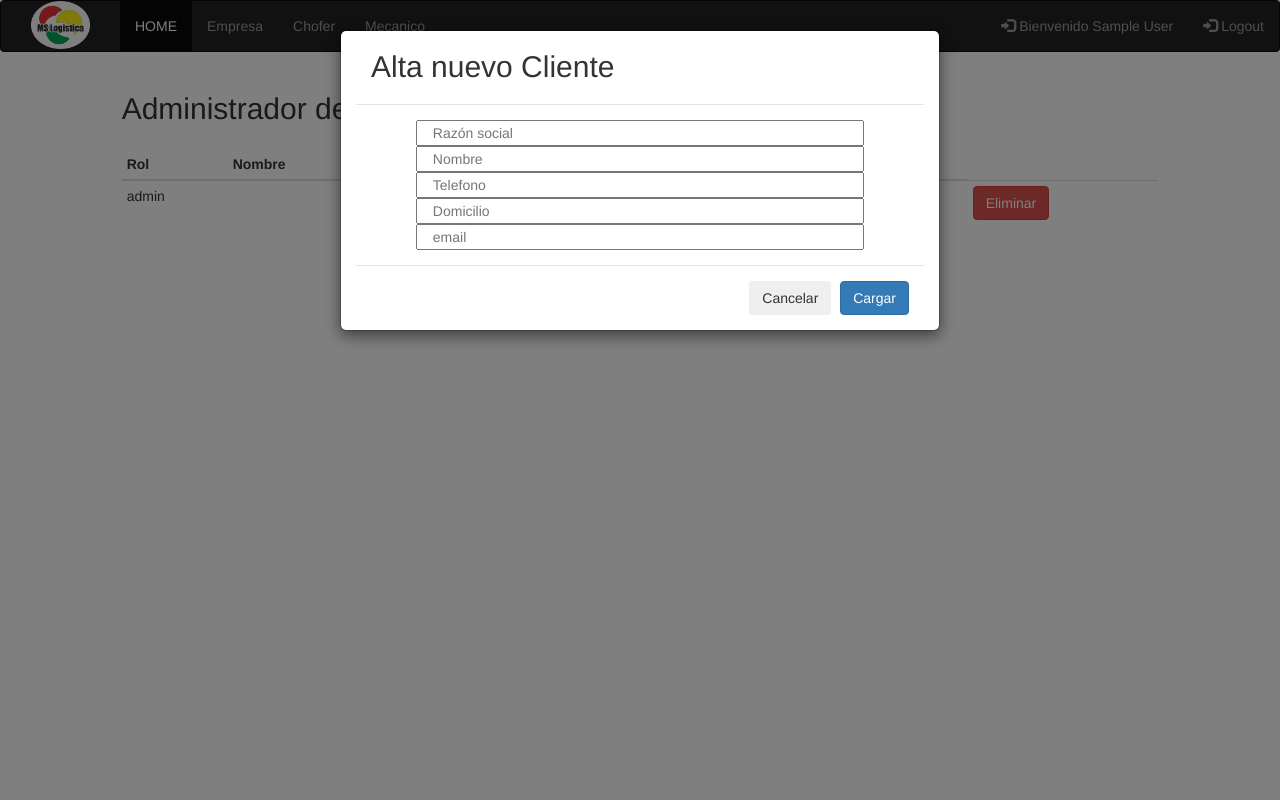
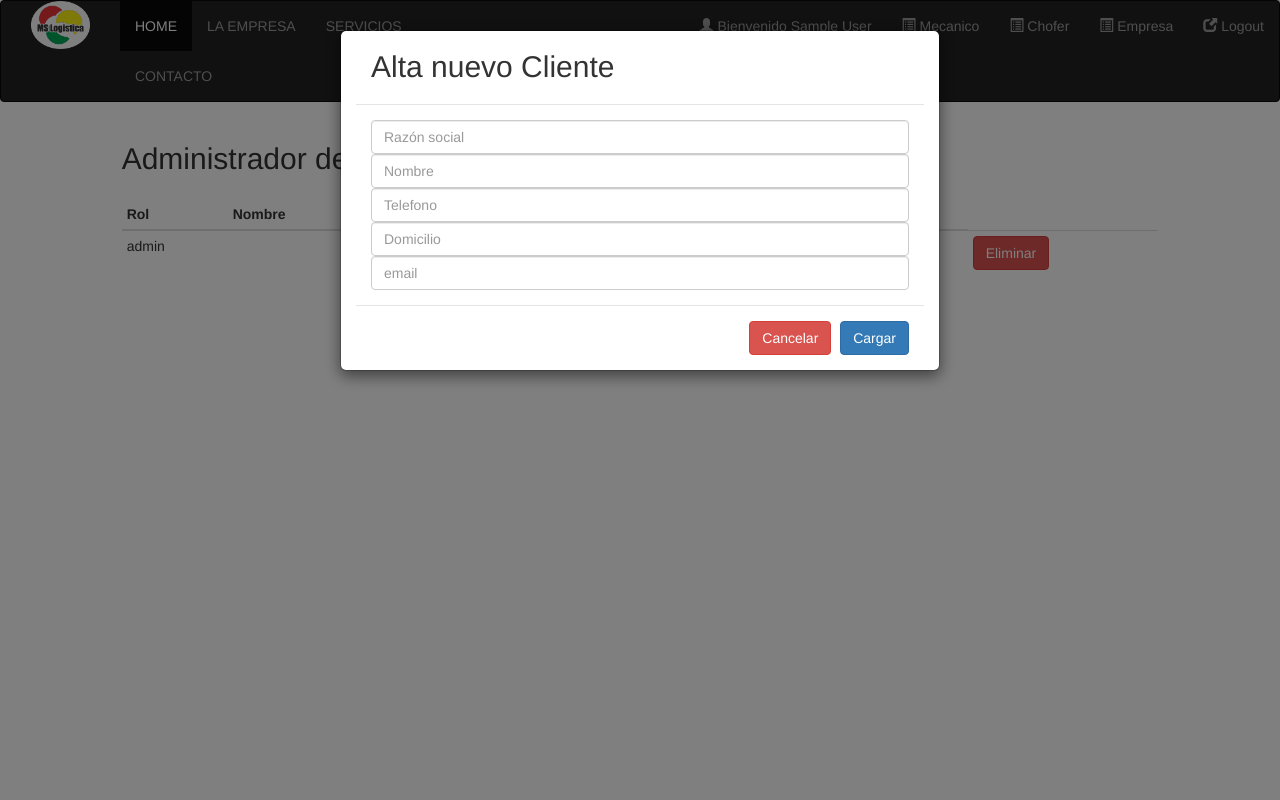
Before and after one commit to ProgramacionWebII/LogIkw, a PHP site: page /vistas/ABMcliente.php in a window 1280 px wide, after a click on "Agregar". Run offline with PHP 8.4, Linux system fonts and the light colour scheme; the visitor is signed in with stand-in values (Sample User, id 1); some libraries are stand-ins or nearby versions.

Commit message:
Agrego modificaciones estéticas

```diff
--- a/vistas/ABMcliente.php
+++ b/vistas/ABMcliente.php
@@ -30,22 +30,32 @@
 <body>
 
 <nav class="navbar navbar-inverse">
-  <div class="container-fluid col-sm-12">
+	<div class="col-sm-12">
     <div class="navbar-header col-sm-1">
      <img src="../image/logo.png">
     </div>
-    <ul class="nav navbar-nav col-sm-6">
-      <li class="active"><a href="#">HOME</a></li>
-	  <li><a href="<?php echo "abmEmpresa.php";?>">Empresa</a></li>
-      <li><a href="<?php echo "abmChofer.php";?>">Chofer</a></li>
-      <li><a href="<?php echo "abmMecanico.php";?>">Mecanico</a></li>
+    <ul class="nav navbar-nav col-sm-4">
+      <li class="active"><a href="<?php echo 'adminLogeado.php'; ?>">HOME</a></li>
+	  <li><a href="#">LA EMPRESA</a></li>
+      <li><a href="#">SERVICIOS</a></li>
+      <li><a href="#">CONTACTO</a></li>
     </ul>
 	<ul class="nav navbar-nav navbar-right">
-		<li><a href=""  data-toggle="modal" data-target="#logout"><span class="glyphicon glyphicon-log-in" ></span> Logout</a></li>
+		<li><a href=""  data-toggle="modal" data-target="#logout"><span class="glyphicon glyphicon-new-window" ></span> Logout</a></li>
 	</ul>
 	<ul class="nav navbar-nav navbar-right">
-		<li><a href=""><span class="glyphicon glyphicon-log-in" ></span> Bienvenido <?php echo $admin['nombre']; ?></a></li>
+		<li><a href=" <?php echo 'abmEmpresa.php'; ?>"><span class="glyphicon glyphicon-list-alt" ></span> Empresa</a></li>
 	</ul>
+	<ul class="nav navbar-nav navbar-right">
+		<li><a href=" <?php echo 'abmChofer.php'; ?>"><span class="glyphicon glyphicon-list-alt" ></span> Chofer</a></li>
+	</ul>
+	<ul class="nav navbar-nav navbar-right">
+		<li><a href=" <?php echo 'abmMecanico.php'; ?>"><span class="glyphicon glyphicon-list-alt" ></span> Mecanico</a></li>
+	</ul>
+	<ul class="nav navbar-nav navbar-right">
+		<li><a href=""><span class="glyphicon glyphicon-user" ></span> Bienvenido <?php echo $admin['nombre'] ?></a></li>
+	</ul>
+	</div>
 </nav>
 
 
@@ -109,21 +119,21 @@
 	<div class="modal fade" id="agregarCliente" tabindex="-1" role="dialog" aria-labelledby="exampleModalLabel" aria-hidden="true">
 	  <div class="modal-dialog" role="document">
 	    <div class="modal-content col-sm-12">
-	      <div class="modal-header col-sm-12">
+	      <div class="modal-header">
 	        <h2 class="modal-title" id="exampleModalLabel">Alta nuevo Cliente</h2>
 	        <button type="button" class="close" data-dismiss="modal" aria-label="Close">
 	        </button>
 	      </div>
 	      <div class="modal-body col-sm-12">
-   	        <input type="text" name="razonSocial" class="col-sm-10 col-sm-offset-1" placeholder="Razón social" required><br>
-	        <input type="text" name="nombre" class="col-sm-10 col-sm-offset-1" placeholder="Nombre" required>
-	        <input type="text" name="telefono" class="col-sm-10 col-sm-offset-1" placeholder="Telefono" required><br>
-	        <input type="text" name="domicilio" class="col-sm-10 col-sm-offset-1" placeholder="Domicilio" required><br>
-	        <input type="email" name="email" class="col-sm-10 col-sm-offset-1" placeholder="email" required><br>
+   	        <input type="text" name="razonSocial" class="col-sm-6 form-control" placeholder="Razón social" required><br>
+	        <input type="text" name="nombre" class="col-sm-6 form-control" placeholder="Nombre" required>
+	        <input type="text" name="telefono" class="col-sm-6 form-control" placeholder="Telefono" required><br>
+	        <input type="text" name="domicilio" class="col-sm-6 form-control" placeholder="Domicilio" required><br>
+	        <input type="email" name="email" class="col-sm-6 form-control" placeholder="email" required><br>
 	        <input type="text" name="alterar" value="agregar" class="hidden">
 	      </div>
 	      <div class="modal-footer col-sm-12">
-	        <input type="button" class="btn btn-secondary" data-dismiss="modal" value="Cancelar">
+	        <input type="button" class="btn btn-danger" data-dismiss="modal" value="Cancelar">
 	        <input type="submit" class="btn btn-primary" value="Cargar">
 	      </div>
 	    </div>
```
Also changed, not shown: index.php (+10 -9 lines), vistas/abmCliente.php (+25 -15 lines), vistas/adminLogeado.php (+10 -9 lines), vistas/modificarCliente.php (+18 -10 lines).
